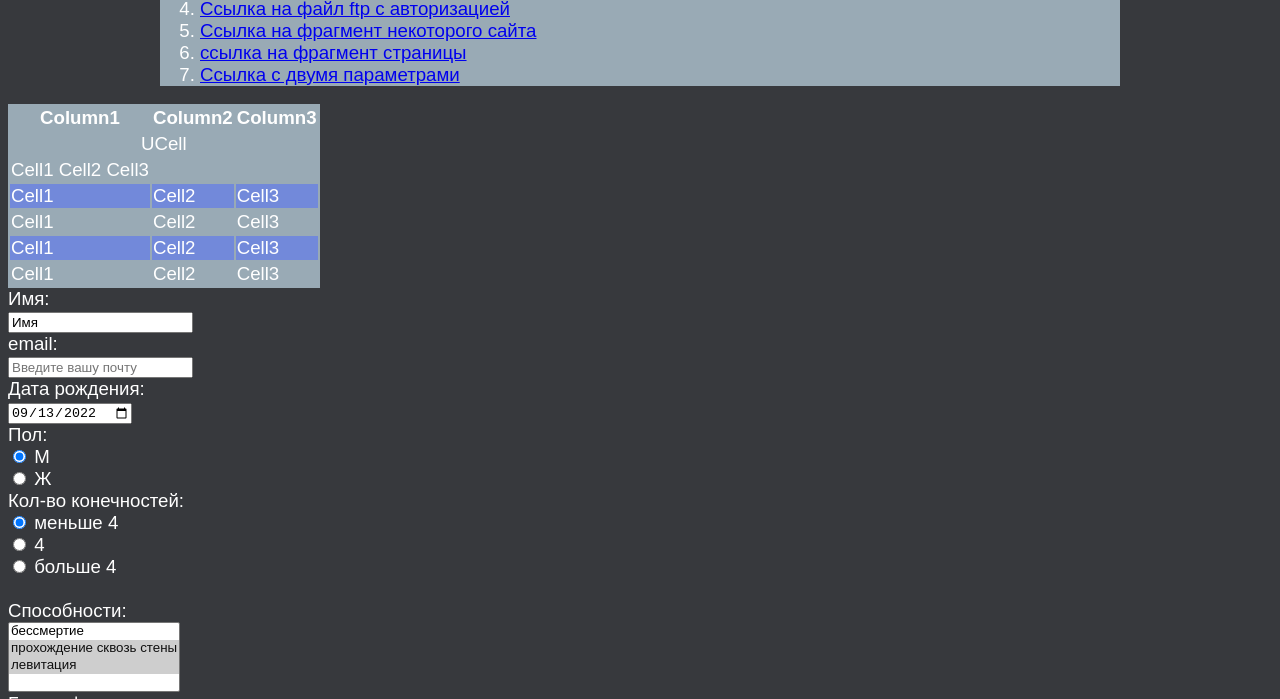
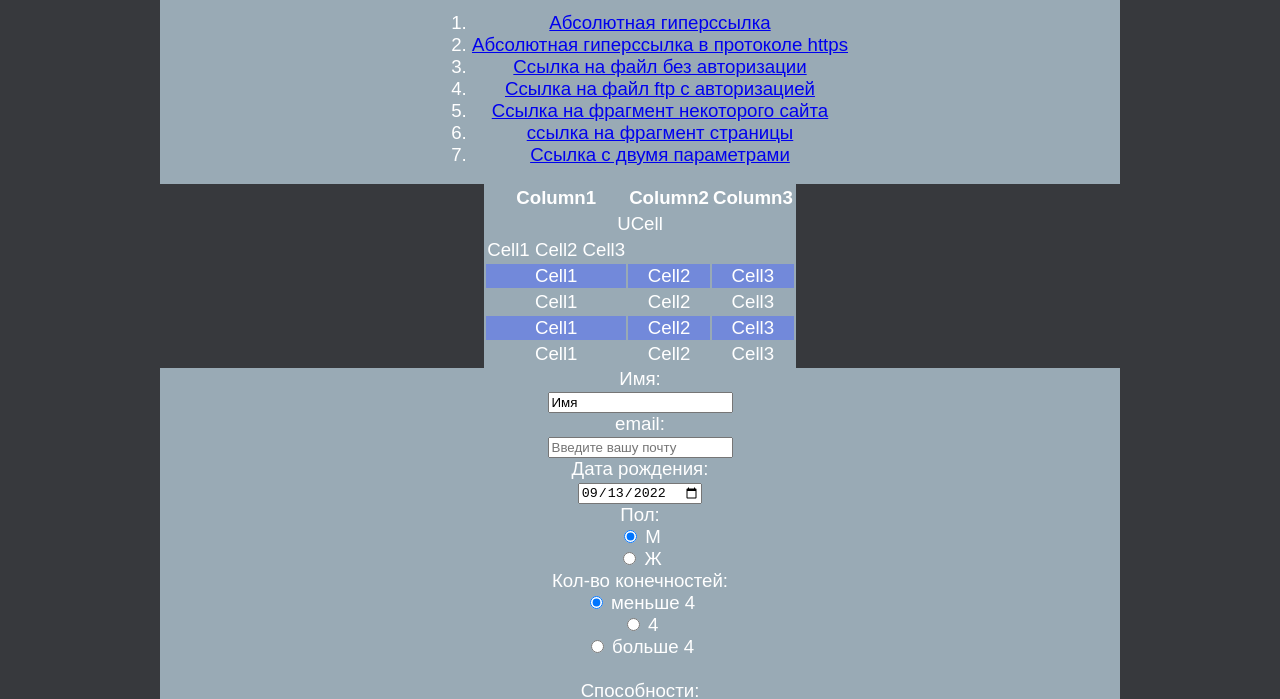
Before and after one commit to Romanov888/web3, a plain HTML site: page index.html in a window 1280 px wide. Shown: the part 183-882 px from the top of the page. Drawn offline with Linux system fonts and the light colour scheme.

Commit message:
Update style.css

```diff
--- a/style.css
+++ b/style.css
@@ -7,22 +7,44 @@ body {
     color: #FFFFFF;
 
 }
+header {
+    background-color: #99aab5;
+    text-align:center;
+}
+.container{
+    display: flex;
+    flex-direction: column;
+}
+nav {
+    margin: auto;
+    float: left;
+    background-color: #99aab5;
+    width: 100%;
+    flex-grow: 1;
+    margin: auto;
+}
 
-nav {
-    /*max-width: 960px; */
-    background-color: #99aab5;
-    /*margin: 0 auto;*/
-
-}
-.div1 {
-    max-width: 960px;
-    margin: 0 auto;
-
+.div1{
+    width: 100%;
+    flex-grow: 1;
+    margin: auto;
     background-color: #99aab5;
 
 }
-
-
+.form-1{
+    width: 100%;
+    flex-grow: 1;
+    margin: auto;
+    order: 0;
+    background-color: #99aab5;
+}
+.div2 {
+    background-color: #99aab5;
+    max-width: 960px;
+    margin: auto;
+    flex-grow: 1;
+    order: 1;
+}
 .link-1 {
     color: #7289da;
 }
@@ -31,16 +53,14 @@ nav {
     color: #FFFFFF;
 }
 
-header {
-    width: 100%;
-    background-color: #99aab5;
-}
-
 .tabl-1 {
     background-color: #99aab5;
     border-collapse: separate;
     text-indent: initial;
     border-spacing: 2px;
+
+    /*order: 1;*/
+    /*margin: 0 auto;*/
 }
 
 .tabl-chet{
@@ -49,33 +69,56 @@ header {
 
 footer {
     background-color: #99aab5;
+    order: 5;
 }
 
+@media screen and (min-width: 700px) {
+    nav {
+        max-width: 960px;
+        margin: auto;
+        flex-grow: 1;
+        background-color: #99aab5;
+    }
 
-#main-aside-wrapper {
-    flex-direction: column;
-    display: flex;
-    flex-grow: 1; width: 960;
-}
-#main-aside-wrapper main/*, #main-aside-wrapper aside*/ {
-    /*background-color: #ddd;*/
-    /*margin: 10px;
-    padding: 10px;
-}
-/*#main-aside-wrapper aside {
-    flex: 1;
-    order: 1;
-}
-*/
-#main-aside-wrapper main {
-    flex: 3;
-    order: 2;
+    .container{
+        display: flex;
+        flex-direction: column;
+        justify-content: center;
+        /*flex-grow: 1; width: 960;*/
+        /*margin:0 auto;*/
+        text-align:center;
+
+    }
+    .div1 {
+        background-color: #99aab5;
+        max-width: 960px;
+        margin: auto;
+        flex-grow: 1;
+        justify-content: center;
+
+    }
+    .div2 {
+        background-color: #99aab5;
+        max-width: 960px;
+        margin: auto;
+        flex-grow: 1;
+        order: 0;
+
+
+    }
+    .form-1{
+        background-color: #99aab5;
+        max-width: 960px;
+        margin: auto;
+        flex-grow: 1;
+        order: 1;
+
+
+    }
+    ol{
+        display: inline-block;
+    }
 
 }
-@media screen and (min-width: 800px) {
-    #main-aside-wrapper {
-      flex-direction: column;
-      flex-grow: 1;
-
-    }
-}
+/*<link rel="stylesheet" href="main.css">
+<link rel="stylesheet" href="desktop.css" media="(min-width: 700px)">*/
```
